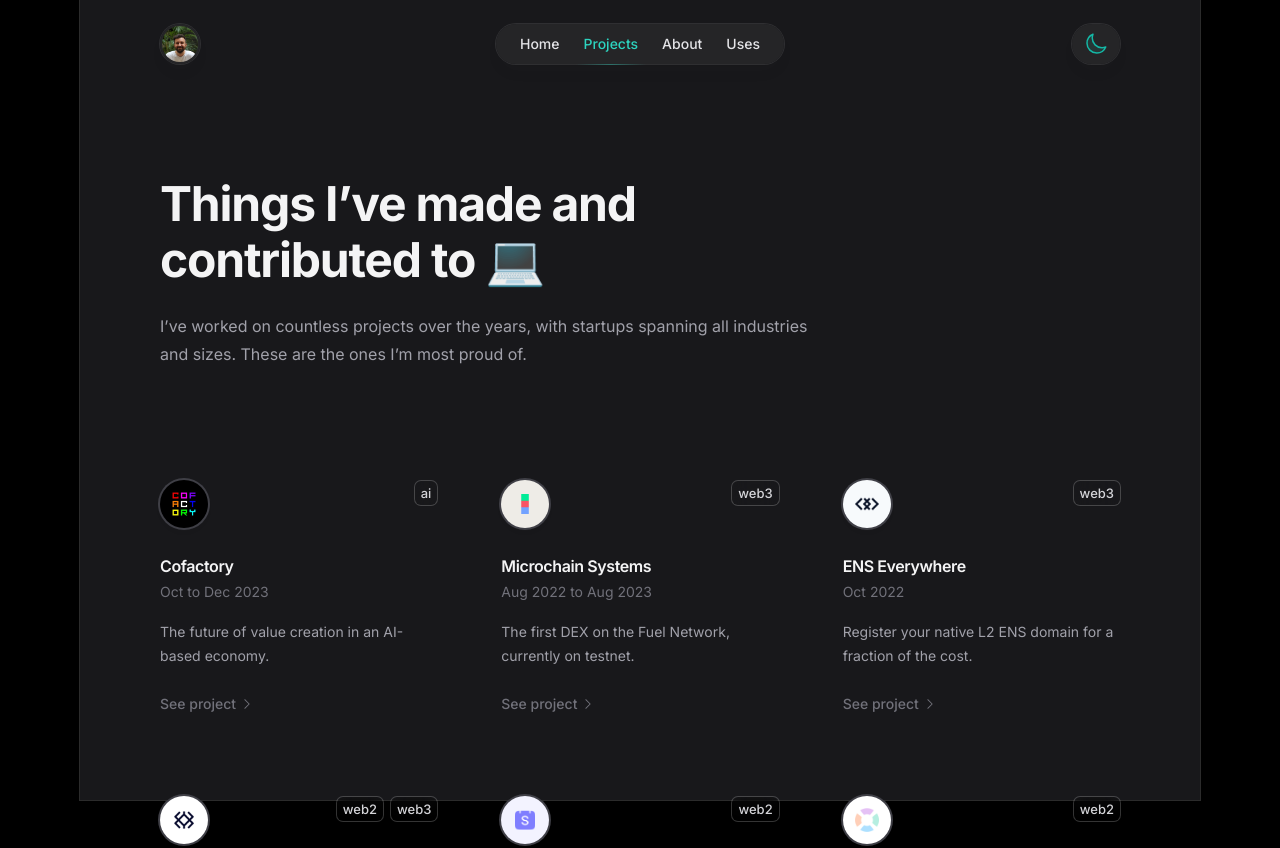
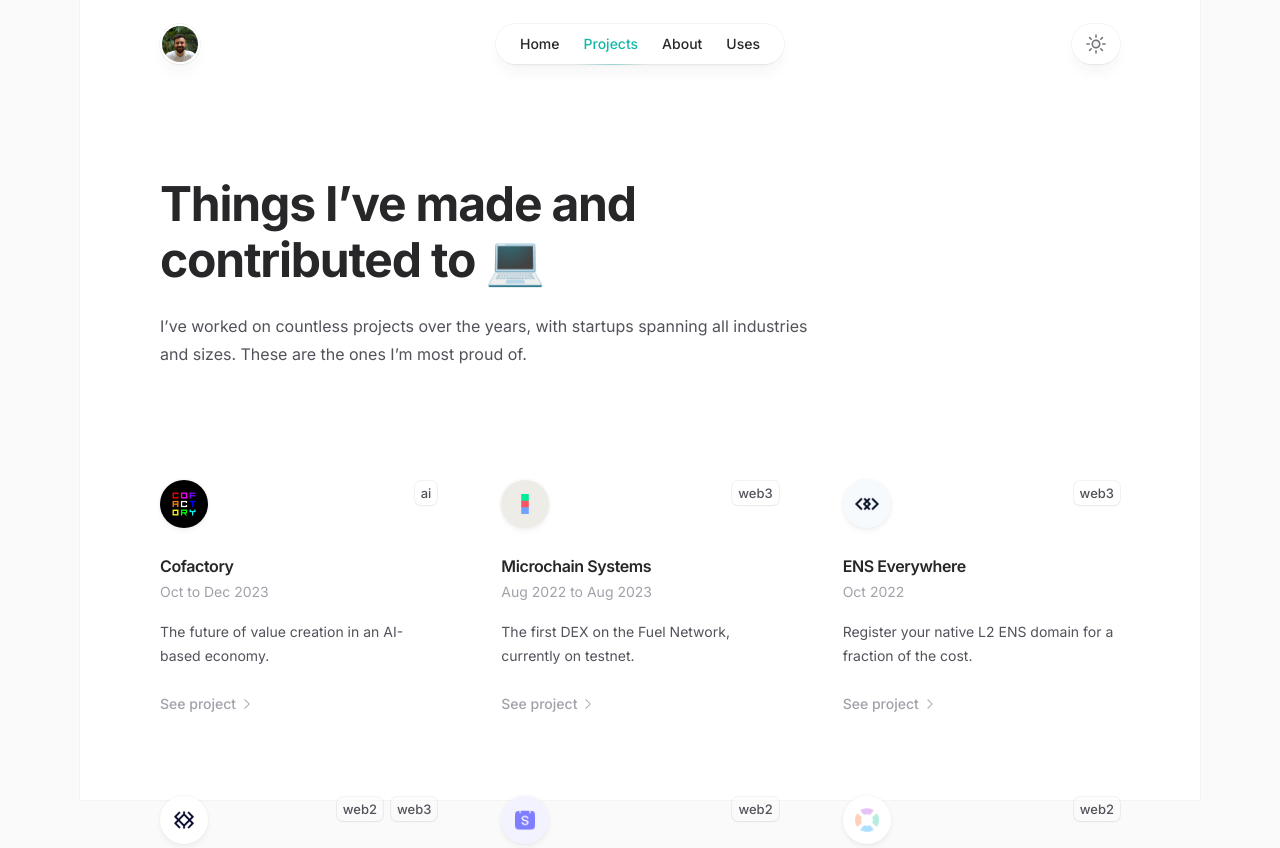
Before and after one commit to CharlyMartin/portfolio, a Next.js app: page /projects in a window 1280 px wide. Shown: the top 848 px of the page. Built offline with nearby package versions, Linux system fonts and the light colour scheme.

Commit message:
Make default theme dark

```diff
--- a/src/app/layout.tsx
+++ b/src/app/layout.tsx
@@ -44,7 +44,7 @@ export default function RootLayout(props: Props) {
   const { children } = props;
 
   return (
-    <html lang="en" className="dark h-full antialiased">
+    <html lang="en" className="h-full antialiased">
       <body
         className={clsx("h-full bg-zinc-50 dark:bg-black", inter.className)}
       >
```
